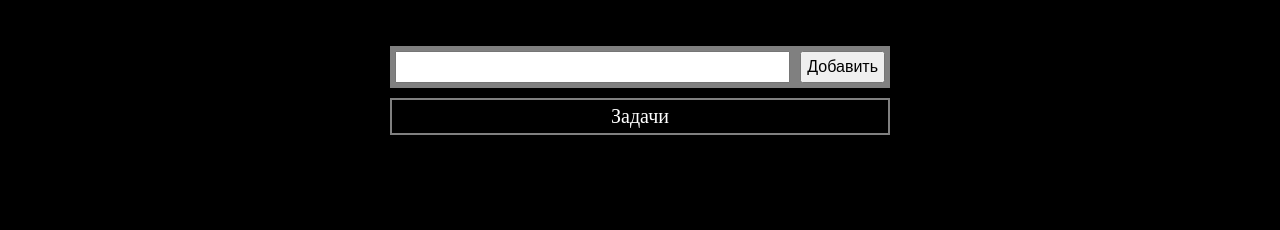
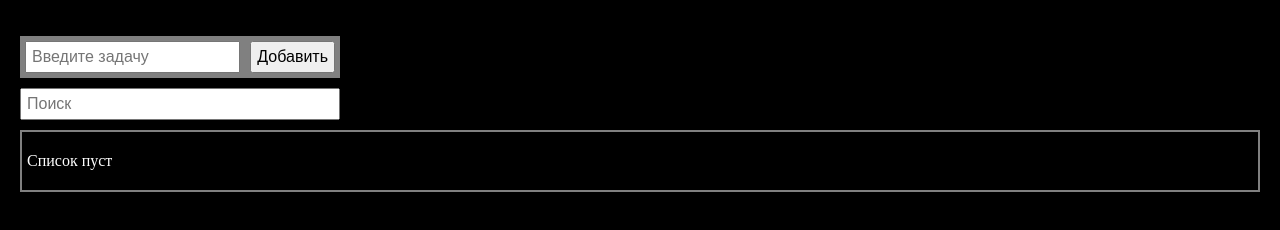
Before and after one commit to za-aleck/todo, a plain HTML site: page index.html in a window 1280 px wide. Drawn offline with Linux system fonts and the light colour scheme.

Commit message:
Add files via upload

```diff
--- a/app.js
+++ b/app.js
@@ -68,3 +68,33 @@ function render(){
 }
 
 render()
+//поиск
+
+const search = document.querySelector('.search')
+let query = ''
+
+search.oninput = function () {
+  query = search.value.trim().toLowerCase()
+  search_1()
+}
+console.log(query)
+function search_1() {
+  ul.innerHTML = ''
+
+  const filtered = product.filter(p =>
+    p.name.toLowerCase().includes(query)
+  )
+
+  if (filtered.length === 0) {
+    const li = document.createElement('li')
+    li.textContent = query ? 'Ничего не найдено' : 'Список пуст'
+    todo.append(ul)
+    ul.append(li)
+    return
+  }
+
+for(let i = 0; i < filtered.length; i++) {
+    ul.prepend(getItem(i, filtered[i]))
+  }
+}
+search_1()
--- a/index.html
+++ b/index.html
@@ -11,10 +11,12 @@
   <div class="block">
       <div class="block__text">Todo list</div>
       <div class="block__input">
-      <input class="input"type="text"/>
+      <input class="input"type="text" placeholder="Введите задачу"/>
       <button class="btn" type="submit">Добавить</button>
+
      </div>
-      <div class="todo">Задачи</div>
+     <input type="text" class="search" placeholder="Поиск">
+      <div class="todo"></div>
 
   </div>
   <script src="app.js">
--- a/style.css
+++ b/style.css
@@ -3,14 +3,9 @@
     margin: 5px;
 
 }
-.block{
-    display: flex;
-    flex-direction: column;
-    align-items: center;
-}
 .block__input{
     max-width: 100%;
-    width: 500px;
+    width: 320px;
     background: grey;
     display: flex;
     align-items: center;
@@ -24,6 +19,13 @@ body{
     font-size: 16px;
     padding: 5px;
     width:100%;
+    outline: none;
+}
+.search{
+   font-size: 16px;
+    padding: 5px;
+    max-width:100%;
+    width:320px;
     outline: none;
 }
 .btn{
@@ -48,8 +50,6 @@ li{
     justify-content:space-between;
     align-items: center;
     overflow-wrap: break-word;
-    font-size: 22px;
-
 }
 .btn-edit{
     color:black;
@@ -57,26 +57,18 @@ li{
     margin-left:auto;
     height: 30px;
     font-size: 15px;
-    cursor: pointer;
 
 }
 .btn-delete{
     margin-left: 8px;
-    margin-right: 0;
     height: 30px;
     font-size: 15px;
-    cursor: pointer;
 }
 .btn-edit.active{
     color:green;
 }
 .todo{
-    width: 100%;
-    max-width: 500px;
     background:black;
     padding: 5px;
     border:2px solid grey;
-    color: white;
-    font-size: 20px;
-    text-align: center;
 }
```
